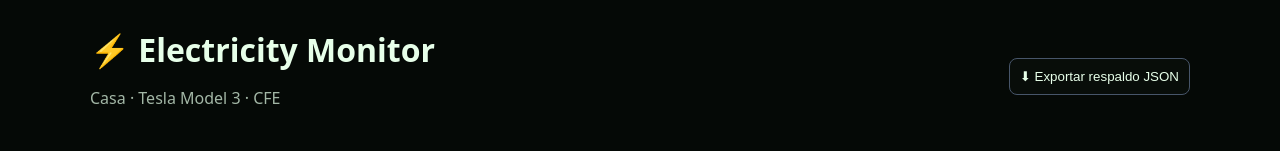
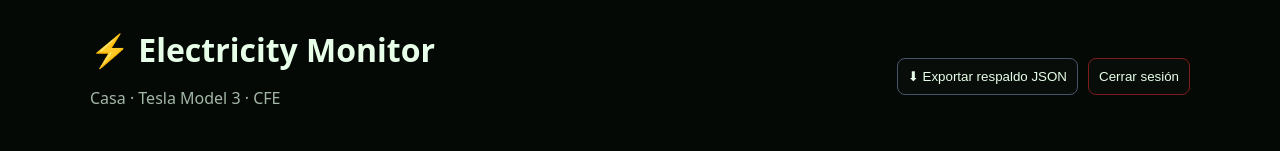
Before and after one commit to davidduran94/electricity-monitor, a Next.js app: page / in a window 1280 px wide. Shown: the top 151 px of the page. Built offline with nearby package versions, Linux system fonts and the light colour scheme; no server answers.

Commit message:
Add logout button to dashboard

```diff
--- a/src/app/page.tsx
+++ b/src/app/page.tsx
@@ -69,6 +69,10 @@ export default function Home() {
     teslaCost: charges.reduce((s, x) => s + x.cost, 0)
   }), [bills, charges]);
   const chartData = [...bills].sort((a, b) => a.from.localeCompare(b.from)).map(x => ({ name: x.from, 'Consumo CFE (kWh)': x.kwh, 'Pago CFE (MXN)': x.mxn }));
+  async function logout() {
+    const response = await fetch('/api/auth/logout', { method: 'POST' });
+    if (response.ok) window.location.assign('/login');
+  }
   const exportData = () => {
     const blob = new Blob([JSON.stringify({ bills, charges, exportedAt: new Date().toISOString() }, null, 2)], { type: 'application/json' });
     const url = URL.createObjectURL(blob);
@@ -77,7 +81,10 @@ export default function Home() {
   return <main style={{ maxWidth: 1100, margin: 'auto', padding: '28px 16px', color:'#e7ffe9' }}>
     <header style={{ display: 'flex', flexWrap: 'wrap', justifyContent: 'space-between', alignItems: 'center', gap: 16, marginBottom: 28 }}>
       <div><h1 style={{ margin: 0 }}>⚡ Electricity Monitor</h1><p style={{ color: '#a3b7a6' }}>Casa · Tesla Model 3 · CFE</p></div>
-      <button onClick={exportData} style={{ ...inputStyle, width: 'auto', cursor: 'pointer' }}>⬇ Exportar respaldo JSON</button>
+      <div style={{display:'flex',gap:10,flexWrap:'wrap'}}>
+        <button onClick={exportData} style={{ ...inputStyle, width: 'auto', cursor: 'pointer' }}>⬇ Exportar respaldo JSON</button>
+        <button onClick={logout} style={{ ...inputStyle, width: 'auto', cursor: 'pointer', borderColor:'#7f1d1d' }}>Cerrar sesión</button>
+      </div>
     </header>
     {tesla.connected && !tesla.expired && <p style={{fontSize:13,color:'#a3b7a6'}}>¿El historial devuelve HTTP 400? <a href="/api/tesla/connect?history=1" style={{color:'#f87171'}}>Volver a autorizar Tesla con permiso de carga</a>. Tesla solicitará confirmar los permisos.</p>}
     <div style={{display:'grid',gridTemplateColumns:'repeat(auto-fit, minmax(min(100%, 290px), 1fr))',gap:16,marginBottom:22,alignItems:'start'}}>
```
